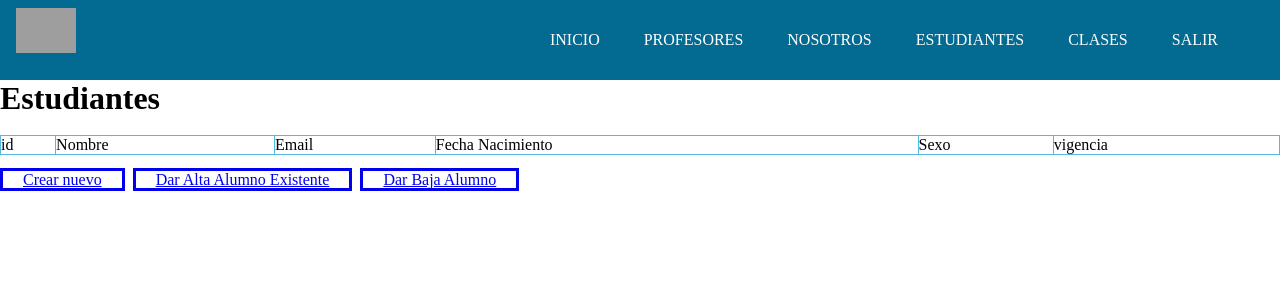
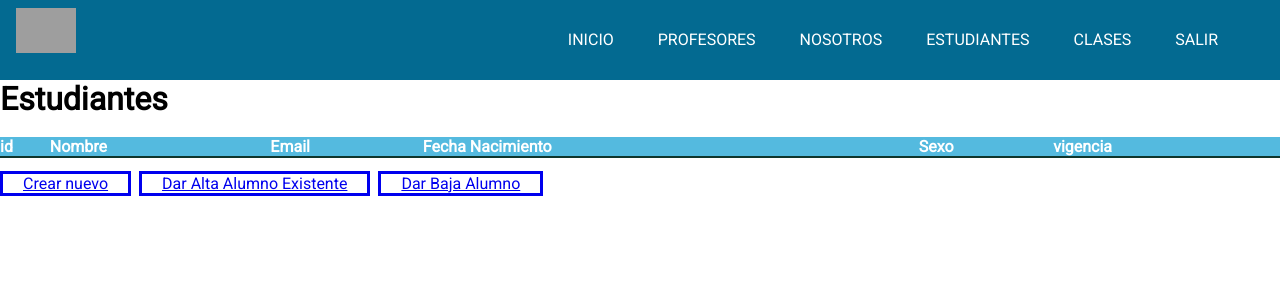
Before and after one commit to axelnfs/siesec_itvh_proyect, a Flask app: page /students in a window 1280 px wide. Shown: the top 300 px of the page. Run offline with Flask 2, Linux system fonts and the light colour scheme; the visitor is signed in with stand-in values (Sample User, id 1); data that the repository does not hold is empty; some libraries are stand-ins or nearby versions; grey boxes are pictures that could not be loaded.

Commit message:
cambios en css

```diff
--- a/app/static/styles/styles.css
+++ b/app/static/styles/styles.css
@@ -1,6 +1,7 @@
 *  {
     margin: 0%;
     padding: 0%;
+    font-family: 'Roboto', sans-serif;
 }
 
 body {
--- a/app/templates/base.html
+++ b/app/templates/base.html
@@ -4,8 +4,10 @@
     <meta charset="UTF-8">
     <meta http-equiv="X-UA-Compatible" content="IE=edge">
     <meta name="viewport" content="width    =device-width, initial-scale=1.0">
-    <!-- <link rel="stylesheet" href="css/style.css"> -->
     <link rel= "stylesheet" type= "text/css" href= "{{ url_for('static',filename='styles/styles.css') }}">
+    <link rel="preconnect" href="https://fonts.googleapis.com">
+    <link rel="preconnect" href="https://fonts.gstatic.com" crossorigin>
+    <link href="https://fonts.googleapis.com/css2?family=Roboto&display=swap" rel="stylesheet">
 
     <title>Document</title>
 </head>
--- a/app/templates/students.html
+++ b/app/templates/students.html
@@ -4,13 +4,13 @@
 <h1>Estudiantes</h1>
 <br>
 <table>
-    <tr>
-        <td>id</td>
-        <td>Nombre</td>
-        <td>Email</td>
-        <td>Fecha Nacimiento</td>
-        <td>Sexo</td>
-        <td>vigencia</td>
+    <tr class="thead">
+        <th>id</th>
+        <th>Nombre</th>
+        <th>Email</th>
+        <th>Fecha Nacimiento</th>
+        <th>Sexo</th>
+        <th>vigencia</th>
       </tr>
     {% for x in students %}
     <tr>
```
Also changed, not shown: other parts of app/static/styles/styles.css (+31 -0 lines), app/templates/index.html (+11 -2 lines).
